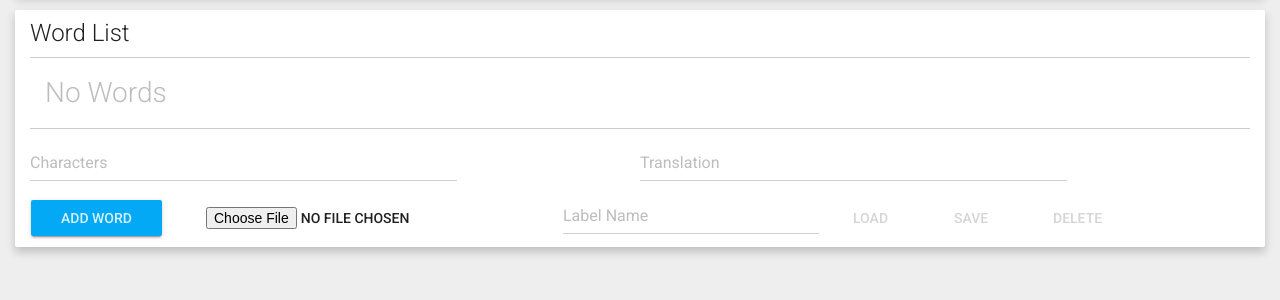
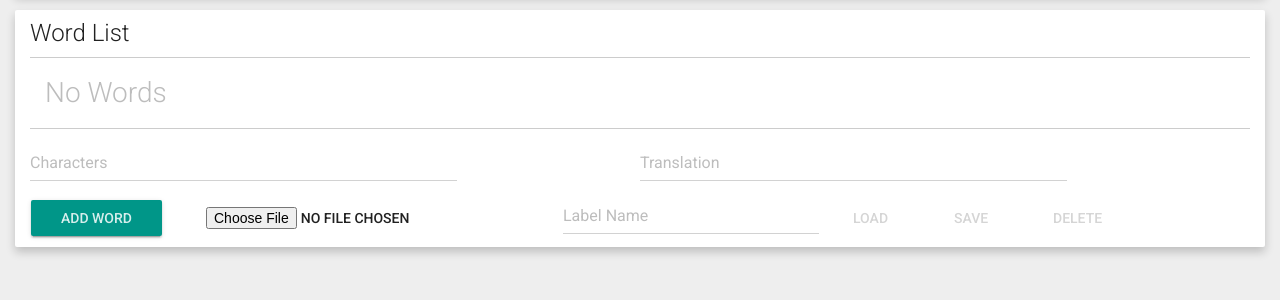
Before and after one commit to ezwang/HackTJ2016, a Flask app: page / in a window 1280 px wide. Shown: the part 263-563 px from the top of the page. Run offline with Flask 2, Linux system fonts and the light colour scheme; data that the repository does not hold is empty; some libraries are stand-ins or nearby versions.

Commit message:
fixing stuff

```diff
--- a/templates/index.html
+++ b/templates/index.html
@@ -134,12 +134,12 @@ h3 {
       </tr>
     </table>
     <div>
-      <button id="add-word" class="btn btn-raised btn-info">Add Word</button>
+      <button id="add-word" class="btn btn-raised btn-primary">Add Word</button>
       <input type="file" id="upload-file" style="display:inline-block;margin-left:10px" value="Upload File" class="btn" />
       <input type='text' id='set-label' class="form-control" style='width:20vw;box-shadow:none;margin-left:4vw;display:inline' placeholder="Label Name">
-      <button id='load-set' class="btn btn-raised btn-info" disabled>Load</button>
-      <button id='save-set' class="btn btn-raised btn-info" disabled>Save</button>
-      <button id='delete-set' class="btn btn-raised btn-info" disabled>Delete</button>
+      <button id='load-set' class="btn btn-raised btn-primary" disabled>Load</button>
+      <button id='save-set' class="btn btn-raised btn-primary" disabled>Save</button>
+      <button id='delete-set' class="btn btn-raised btn-primary" disabled>Delete</button>
     </div>
 </div>
 {% endblock %}
```
